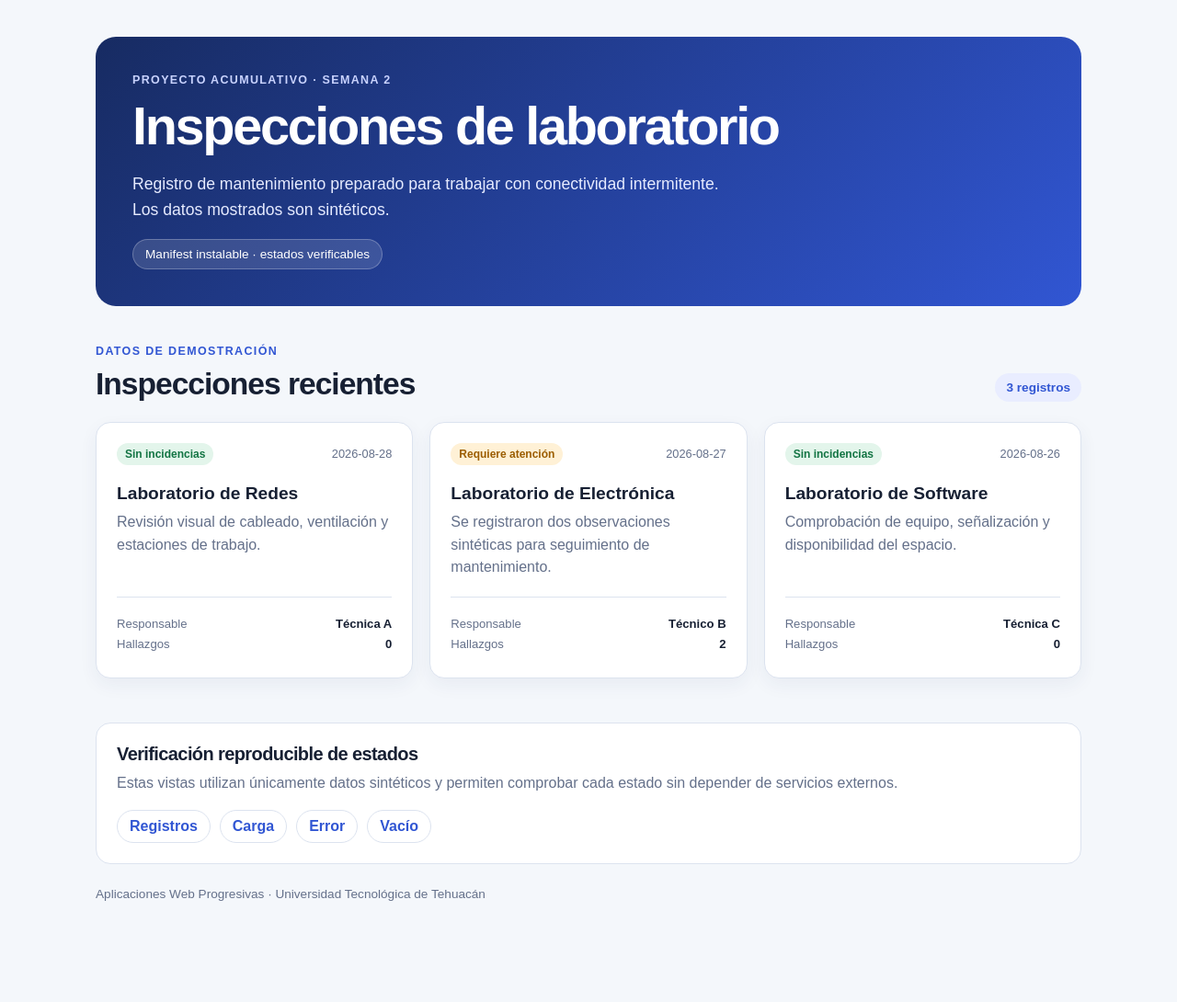
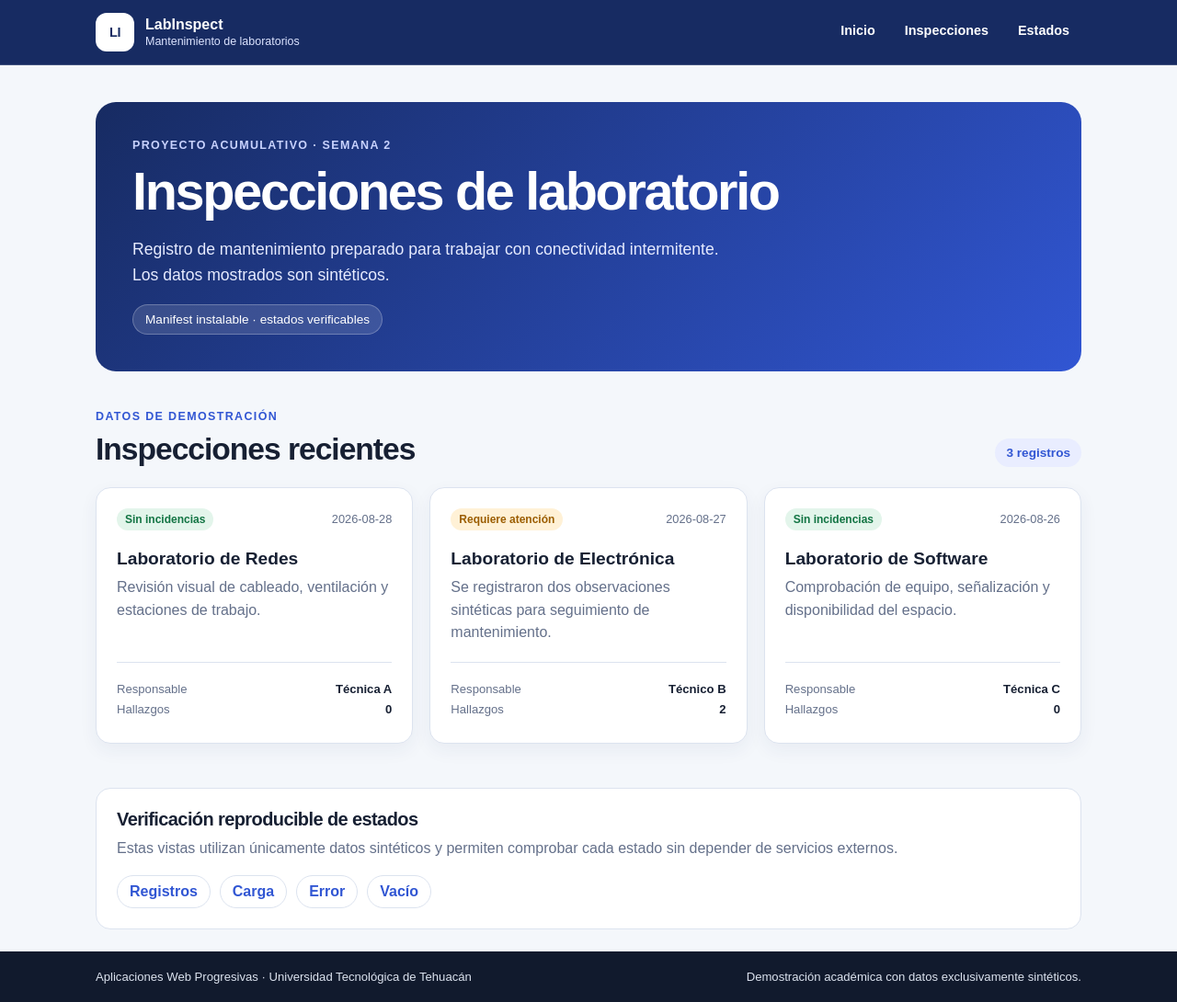
Before and after one commit to imnotfrank-x/pwa-inspecciones-, a Next.js app: page / in a window 1280 px wide. Shown: the whole page at 92% size. Before the commit the page ends 1017 px from the top, so only its background shows below. Built offline with nearby package versions, Linux system fonts and the light colour scheme.

Commit message:
feat: integrar app shell y navegacion accesible

```diff
--- a/src/app/error.tsx
+++ b/src/app/error.tsx
@@ -9,7 +9,7 @@ type ErrorPageProps = {
 
 export default function ErrorPage({ reset }: ErrorPageProps) {
   return (
-    <main className="page-shell">
+    <div className="page-shell">
       <section
         aria-labelledby="error-heading"
         className="state-panel state-panel-error"
@@ -25,6 +25,6 @@ export default function ErrorPage({ reset }: ErrorPageProps) {
           Volver a intentar
         </button>
       </section>
-    </main>
+    </div>
   );
 }
--- a/src/app/globals.css
+++ b/src/app/globals.css
@@ -21,8 +21,148 @@ body {
   background: var(--background);
   font-family: Arial, Helvetica, sans-serif;
   margin: 0;
+  min-height: 100vh;
 }
 
+
+.app-shell {
+  display: grid;
+  grid-template-rows: auto 1fr auto;
+  min-height: 100vh;
+  min-height: 100dvh;
+}
+
+.skip-link {
+  background: #ffffff;
+  border: 3px solid var(--accent);
+  border-radius: 8px;
+  color: var(--accent);
+  font-weight: 700;
+  left: 16px;
+  padding: 10px 14px;
+  position: fixed;
+  text-decoration: none;
+  top: 12px;
+  transform: translateY(-180%);
+  transition: transform 150ms ease;
+  z-index: 100;
+}
+
+.skip-link:focus {
+  transform: translateY(0);
+}
+
+.app-header {
+  background: #172b62;
+  border-bottom: 1px solid rgba(255, 255, 255, 0.18);
+  color: #ffffff;
+}
+
+.app-header-inner {
+  align-items: center;
+  display: flex;
+  gap: 28px;
+  justify-content: space-between;
+  margin: 0 auto;
+  max-width: 1120px;
+  padding: 14px 24px;
+}
+
+.app-brand {
+  align-items: center;
+  color: #ffffff;
+  display: inline-flex;
+  gap: 12px;
+  text-decoration: none;
+}
+
+.app-brand-mark {
+  align-items: center;
+  background: #ffffff;
+  border-radius: 12px;
+  color: #172b62;
+  display: inline-flex;
+  font-size: 0.9rem;
+  font-weight: 800;
+  height: 42px;
+  justify-content: center;
+  letter-spacing: -0.03em;
+  width: 42px;
+}
+
+.app-brand-copy {
+  display: grid;
+  gap: 2px;
+}
+
+.app-brand-copy strong {
+  font-size: 1rem;
+}
+
+.app-brand-copy small {
+  color: #dce4ff;
+  font-size: 0.78rem;
+}
+
+.primary-navigation {
+  align-items: center;
+  display: flex;
+  flex-wrap: wrap;
+  gap: 6px;
+}
+
+.primary-navigation a {
+  border-radius: 8px;
+  color: #ffffff;
+  font-size: 0.9rem;
+  font-weight: 700;
+  min-height: 42px;
+  padding: 11px 13px;
+  text-decoration: none;
+}
+
+.primary-navigation a:hover {
+  background: rgba(255, 255, 255, 0.14);
+}
+
+.app-brand:focus-visible,
+.primary-navigation a:focus-visible {
+  outline: 3px solid #ffffff;
+  outline-offset: 3px;
+}
+
+.app-main {
+  min-width: 0;
+}
+
+.app-main:focus {
+  outline: none;
+}
+
+.app-main:focus-visible {
+  outline: 3px solid var(--accent);
+  outline-offset: -3px;
+}
+
+.app-footer {
+  background: #111a2d;
+  color: #dce3ef;
+}
+
+.app-footer-inner {
+  align-items: center;
+  display: flex;
+  gap: 20px;
+  justify-content: space-between;
+  margin: 0 auto;
+  max-width: 1120px;
+  padding: 20px 24px;
+}
+
+.app-footer p {
+  font-size: 0.82rem;
+  margin: 0;
+}
 .page-shell { margin: 0 auto; max-width: 1120px; padding: 40px 24px 24px; }
 .hero { background: linear-gradient(135deg, #172b62, #3156d3); border-radius: 22px; color: white; padding: 40px; }
 .eyebrow { font-size: 0.78rem; font-weight: 700; letter-spacing: 0.11em; margin: 0 0 10px; text-transform: uppercase; }
@@ -49,7 +189,6 @@ dl { border-top: 1px solid var(--line); margin: 18px 0 0; padding-top: 14px; }
 dl div { display: flex; justify-content: space-between; gap: 12px; margin: 7px 0; }
 dt { color: var(--muted); font-size: .82rem; }
 dd { font-size: .82rem; font-weight: 700; margin: 0; text-align: right; }
-.footer { color: var(--muted); font-size: .85rem; padding: 25px 0 0; }
 
 .state-panel {
   background: var(--surface);
@@ -181,10 +320,23 @@ dd { font-size: .82rem; font-weight: 700; margin: 0; text-align: right; }
 }
 
 @media (max-width: 760px) {
-  .page-shell { padding: 20px 16px; }
-  .hero { padding: 28px 22px; }
-  .inspection-grid { grid-template-columns: 1fr; }
-  .section-heading { align-items: start; flex-direction: column; }
+  .page-shell {
+    padding: 20px 16px;
+  }
+
+  .hero {
+    padding: 28px 22px;
+  }
+
+  .inspection-grid {
+    grid-template-columns: 1fr;
+  }
+
+  .section-heading {
+    align-items: start;
+    flex-direction: column;
+  }
+
   .state-panel {
     min-height: 0;
     padding: 22px;
@@ -198,4 +350,47 @@ dd { font-size: .82rem; font-weight: 700; margin: 0; text-align: right; }
   .state-verification a {
     text-align: center;
   }
+
+  .app-header-inner {
+    align-items: stretch;
+    flex-direction: column;
+    gap: 12px;
+    padding: 14px 16px;
+  }
+
+  .primary-navigation {
+    display: grid;
+    grid-template-columns: repeat(3, minmax(0, 1fr));
+    width: 100%;
+  }
+
+  .primary-navigation a {
+    align-items: center;
+    display: flex;
+    justify-content: center;
+    padding-inline: 8px;
+    text-align: center;
+  }
+
+  .app-footer-inner {
+    align-items: flex-start;
+    flex-direction: column;
+    padding: 20px 16px;
+  }
 }
+
+@media (max-width: 420px) {
+  .primary-navigation {
+    grid-template-columns: 1fr;
+  }
+
+  .app-brand-copy small {
+    font-size: 0.74rem;
+  }
+}
+
+@media (prefers-reduced-motion: reduce) {
+  .skip-link {
+    transition: none;
+  }
+}
--- a/src/app/layout.tsx
+++ b/src/app/layout.tsx
@@ -1,4 +1,5 @@
 import type { Metadata, Viewport } from "next";
+import { AppShell } from "../components/app-shell";
 import "./globals.css";
 
 export const metadata: Metadata = {
@@ -28,7 +29,9 @@ export const viewport: Viewport = {
 export default function RootLayout({ children }: Readonly<{ children: React.ReactNode }>) {
   return (
     <html lang="es-MX">
-      <body>{children}</body>
+      <body>
+        <AppShell>{children}</AppShell>
+      </body>
     </html>
   );
 }
--- a/src/app/page.tsx
+++ b/src/app/page.tsx
@@ -33,10 +33,13 @@ export default function HomePage({ searchParams }: HomePageProps) {
   const state = resolveInspectionState(searchParams?.estado);
 
   return (
-    <main className="page-shell">
-      <header className="hero">
+    <div className="page-shell">
+      <section
+        aria-labelledby="page-title"
+        className="hero"
+      >
         <p className="eyebrow">Proyecto acumulativo · Semana 2</p>
-        <h1>Inspecciones de laboratorio</h1>
+        <h1 id="page-title">Inspecciones de laboratorio</h1>
         <p className="lead">
           Registro de mantenimiento preparado para trabajar con conectividad
           intermitente. Los datos mostrados son sintéticos.
@@ -44,13 +47,14 @@ export default function HomePage({ searchParams }: HomePageProps) {
         <span className="status">
           Manifest instalable · estados verificables
         </span>
-      </header>
+      </section>
 
       <InspectionList inspections={inspections} state={state} />
 
       <aside
         aria-labelledby="state-verification-heading"
         className="state-verification"
+        id="state-verification"
       >
         <h2 id="state-verification-heading">
           Verificación reproducible de estados
@@ -59,6 +63,7 @@ export default function HomePage({ searchParams }: HomePageProps) {
           Estas vistas utilizan únicamente datos sintéticos y permiten comprobar
           cada estado sin depender de servicios externos.
         </p>
+
         <nav aria-label="Vistas de verificación">
           <a href="/">Registros</a>
           <a href="/?estado=carga">Carga</a>
@@ -66,12 +71,6 @@ export default function HomePage({ searchParams }: HomePageProps) {
           <a href="/?estado=vacio">Vacío</a>
         </nav>
       </aside>
-
-      <footer className="footer">
-        <p>
-          Aplicaciones Web Progresivas · Universidad Tecnológica de Tehuacán
-        </p>
-      </footer>
-    </main>
+    </div>
   );
 }
--- /dev/null
+++ b/src/components/app-shell.tsx
@@ -0,0 +1,60 @@
+import type { ReactNode } from "react";
+
+type AppShellProps = Readonly<{
+  children: ReactNode;
+}>;
+
+export function AppShell({ children }: AppShellProps) {
+  return (
+    <div className="app-shell">
+      <a className="skip-link" href="#contenido-principal">
+        Saltar al contenido principal
+      </a>
+
+      <header className="app-header">
+        <div className="app-header-inner">
+          <a
+            aria-label="LabInspect, ir al inicio"
+            className="app-brand"
+            href="/"
+          >
+            <span aria-hidden="true" className="app-brand-mark">
+              LI
+            </span>
+            <span className="app-brand-copy">
+              <strong>LabInspect</strong>
+              <small>Mantenimiento de laboratorios</small>
+            </span>
+          </a>
+
+          <nav
+            aria-label="Navegación principal"
+            className="primary-navigation"
+          >
+            <a href="/">Inicio</a>
+            <a href="/#inspecciones">Inspecciones</a>
+            <a href="/#state-verification">Estados</a>
+          </nav>
+        </div>
+      </header>
+
+      <main
+        className="app-main"
+        id="contenido-principal"
+        tabIndex={-1}
+      >
+        {children}
+      </main>
+
+      <footer className="app-footer">
+        <div className="app-footer-inner">
+          <p>
+            Aplicaciones Web Progresivas · Universidad Tecnológica de
+            Tehuacán
+          </p>
+          <p>Demostración académica con datos exclusivamente sintéticos.</p>
+        </div>
+      </footer>
+    </div>
+  );
+}
```
Also changed, not shown: package.json (+25 -25 lines), scripts/verify.mjs (+4 -4 lines), src/app/loading.tsx (+8 -5 lines), 1 other file (tests, documents, lock files or other folders).
